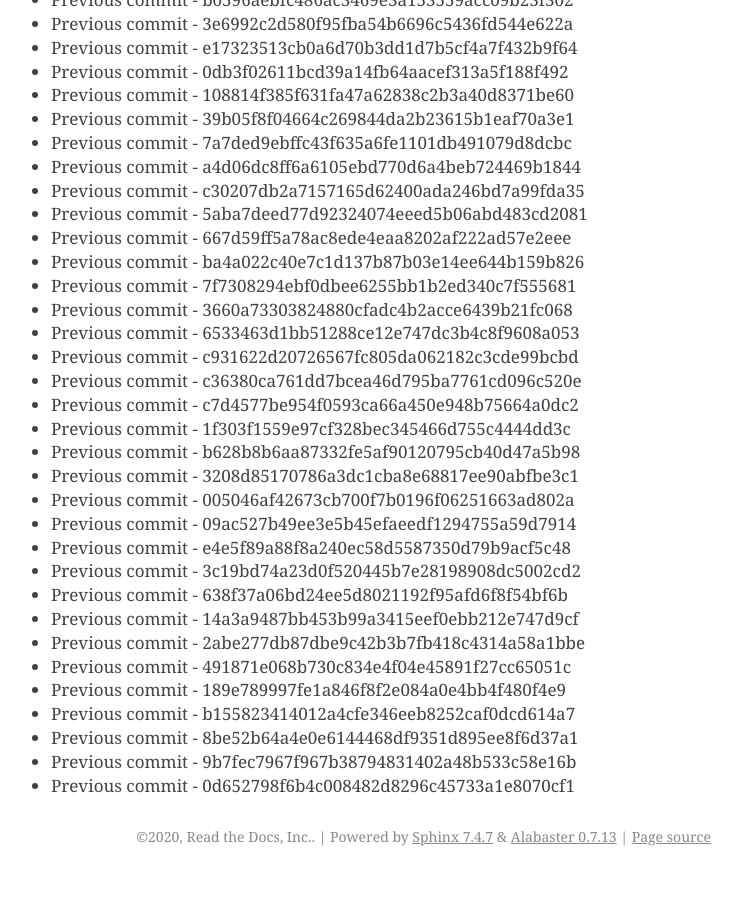
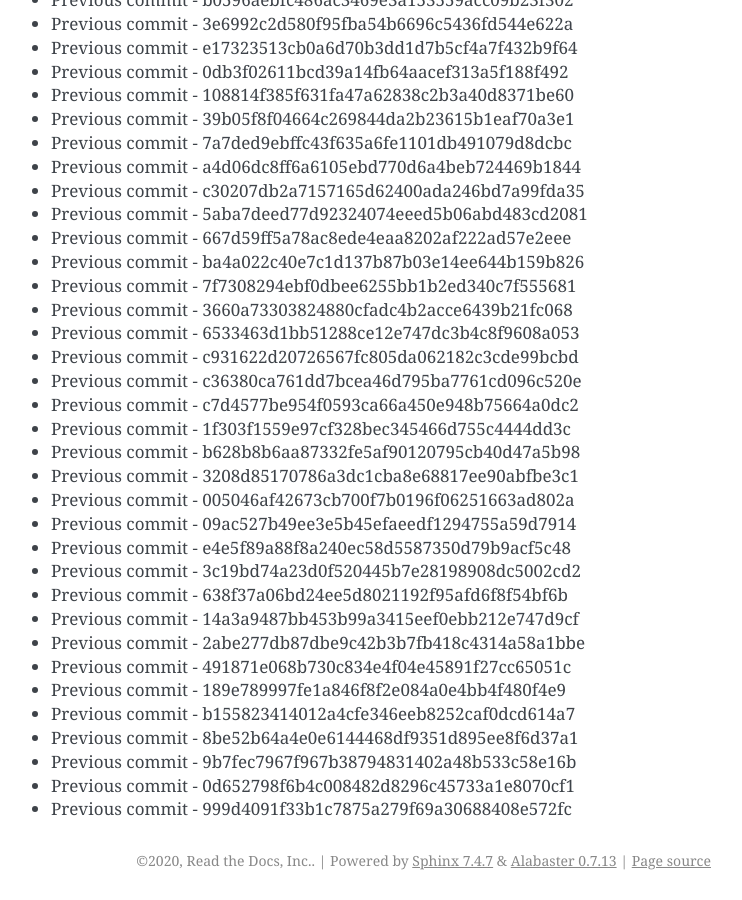
Before and after one commit to readthedocs/rtd-git-stresstest, a Sphinx documentation site: the page built from docs/updates.rst, in a window 1280 px wide and 900 px high, scrolled down 27522 px. Shown: the whole window, without its empty margins (399-1141 px from the left). Built offline with Sphinx 7.4.7, drawn with Linux system fonts in a browser that asks for light colours; before the commit the page ends 28398 px from its top, so only the background shows below that.

Commit message:
Generating commit from previous: 999d4091f33b1c7875a279f69a30688408e572fc

```diff
--- a/docs/updates.rst
+++ b/docs/updates.rst
@@ -1188,3 +1188,4 @@ It can be tested for any performance characteristics.
 * Previous commit - 8be52b64a4e0e6144468df9351d895ee8f6d37a1
 * Previous commit - 9b7fec7967f967b38794831402a48b533c58e16b
 * Previous commit - 0d652798f6b4c008482d8296c45733a1e8070cf1
+* Previous commit - 999d4091f33b1c7875a279f69a30688408e572fc
```
